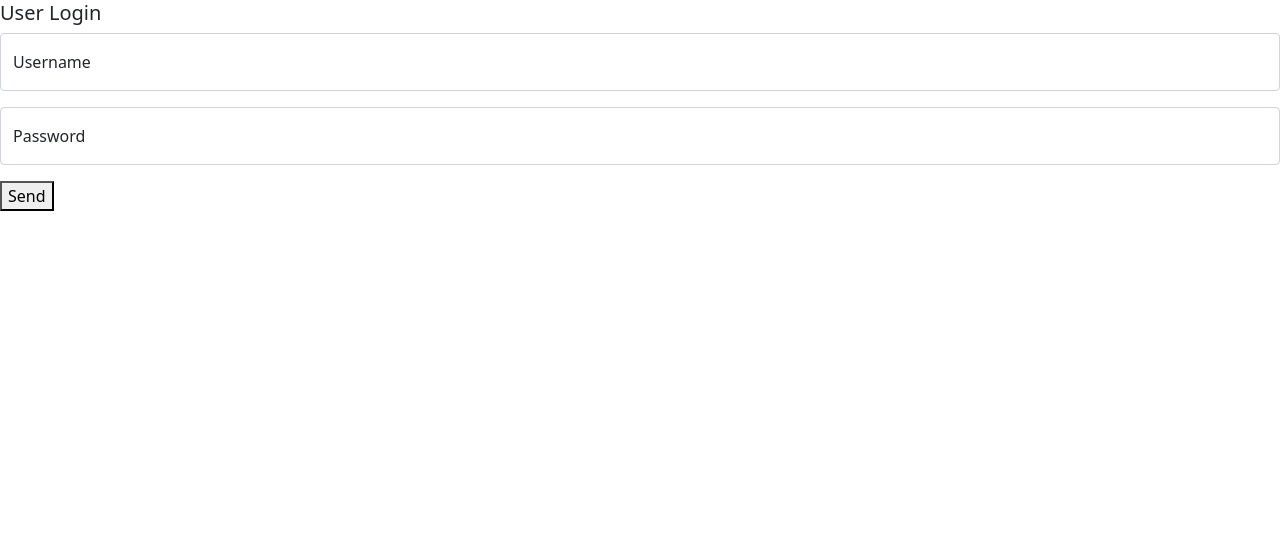
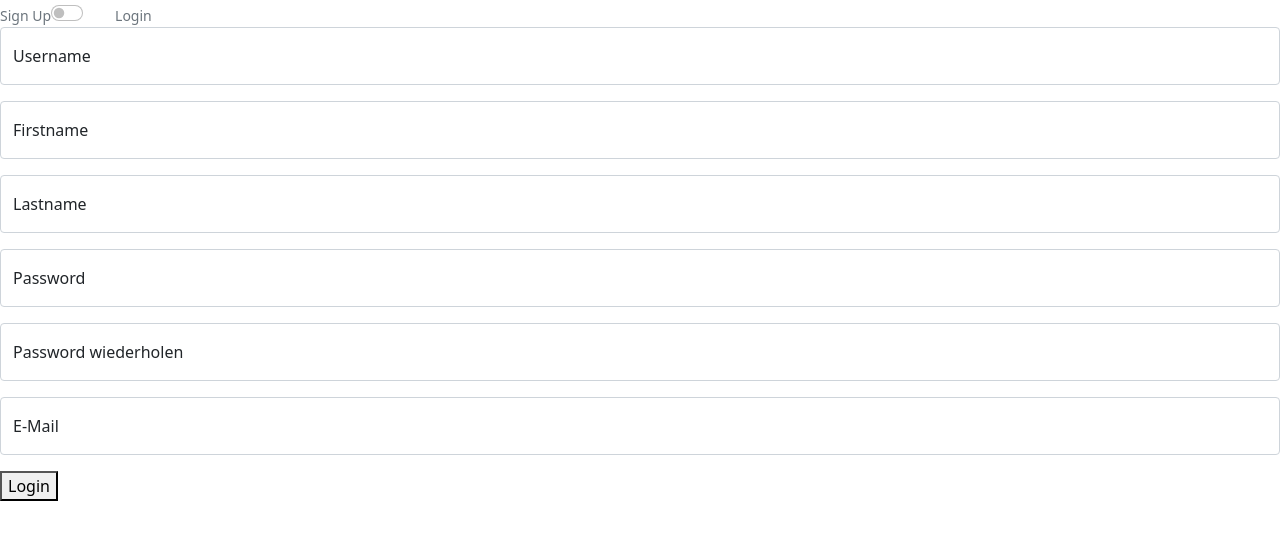
Before and after one commit to lukashanzl/ss24-webpro, a PHP site: page /login.php in a window 1280 px wide. Shown: the part 55-595 px from the top of the page. Run offline with PHP 8.4, Linux system fonts and the light colour scheme.

Commit message:
created login and signup form with dynamic change based on checkbox

```diff
--- a/FE/pages/includes/footer.php
+++ b/FE/pages/includes/footer.php
@@ -1,3 +1,4 @@
+<script src="../script/script.js"></script>
 <script src="https://cdn.jsdelivr.net/npm/bootstrap@5.0.2/dist/js/bootstrap.bundle.min.js" integrity="sha384-MrcW6ZMFYlzcLA8Nl+NtUVF0sA7MsXsP1UyJoMp4YLEuNSfAP+JcXn/tWtIaxVXM" crossorigin="anonymous"></script>
 </body>
 
--- a/FE/pages/login.php
+++ b/FE/pages/login.php
@@ -1,19 +1,46 @@
 <?php
+session_start();
 include_once("./includes/header.php");
 ?>
 <div class="form-container">
 
-  <form>
-    <h5>User Login</h5>
+  <form action="../../BE/database/loginUser.php" method="post">
+
+    <div class="d-flex my-switch">
+      <div class="form-text text-1">Sign Up</div>
+
+      <div class="form-check form-switch form-check-inline">
+        <input id="loginSwitch" class="form-check-input form-check-inline" type="checkbox">
+      </div>
+
+      <div class="form-text text-2">Login</div>
+    </div>
+
     <div class="form-floating mb-3">
       <input type="text" class="form-control" id="floatingUsername" placeholder="SampleUsername">
       <label for="floatingUsername">Username</label>
     </div>
     <div class="form-floating mb-3">
+      <input type="text" class="form-control" id="floatingFirstname" placeholder="SampleFirstname">
+      <label for="floatingFirstname" id="floatingFirstnameLabel">Firstname</label>
+    </div>
+    <div class="form-floating mb-3">
+      <input type="text" class="form-control" id="floatingLastname" placeholder="SampleLastname">
+      <label for="floatingLastname" id="floatingLastnameLabel">Lastname</label>
+    </div>
+    <div class="form-floating mb-3">
       <input type="password" class="form-control" id="floatingPassword" placeholder="SamplePassword">
       <label for="floatingPassword">Password</label>
     </div>
-    <button type="submit">Send</button>
+    <div class="form-floating mb-3">
+      <input type="password" class="form-control" id="floatingPasswordRepeat" placeholder="SamplePassword">
+      <label for="floatingPasswordRepeat" id="floatingPasswordRepeatLabel">Password wiederholen</label>
+    </div>
+    <div class="form-floating mb-3">
+      <input type="email" class="form-control" id="floatingEmail" placeholder="Sample@email.com">
+      <label for="floatingLastname" id="floatingEmailLabel">E-Mail</label>
+    </div>
+    <button type="submit">Login</button>
   </form>
 </div>
 <?php
```
Also changed, not shown: BE/database/loginUser.php (added, +28 -0 lines), FE/assets/styles.css (+13 -0 lines), FE/script/script.js (+38 -0 lines), BE/database/signupUser.php (added).
